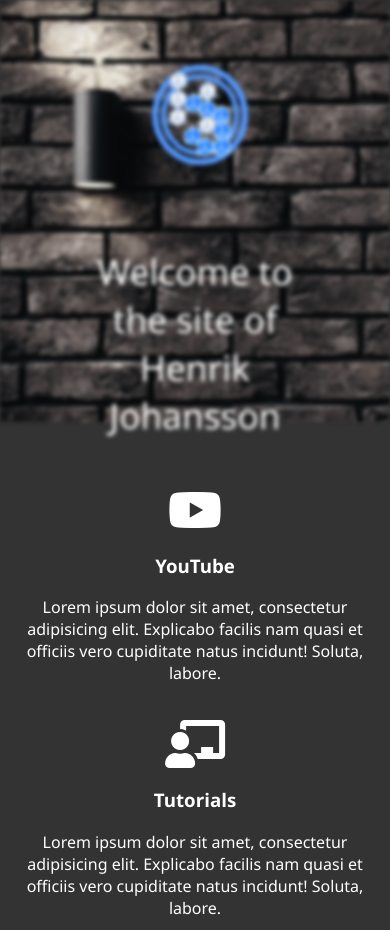
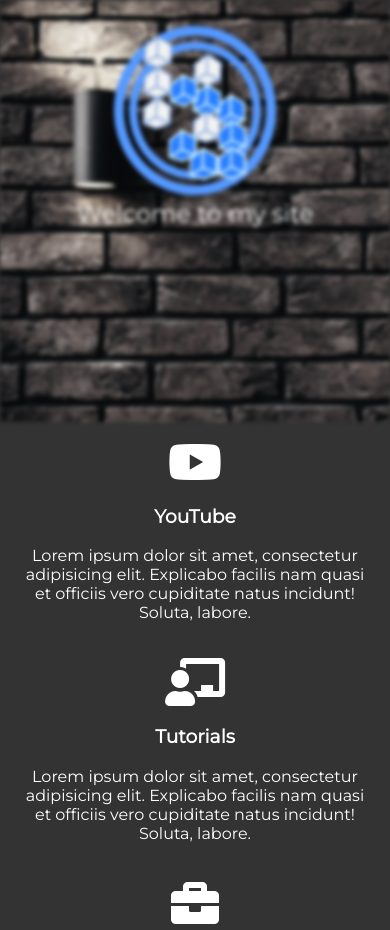
Before and after one commit to Henrik-Johansson1980/Web-Development, a plain HTML site: page landing_page1/index.html in a window 390 px wide. Shown: the top 930 px of the page. Drawn offline with Linux system fonts and the light colour scheme.

Commit message:
Complete Layout.

```diff
--- a/landing_page1/css/style.css
+++ b/landing_page1/css/style.css
@@ -1,8 +1,9 @@
+@import url('https://fonts.googleapis.com/css?family=Montserrat');
 body{
   background: rgba(0,0,0,0.8);
   margin: 0;
   color: #fff;
-  font-family: 'Segoe UI', Tahoma, Geneva, Verdana, sans-serif;
+  font-family: 'Montserrat', Tahoma, Geneva, Verdana, sans-serif;
 }
 
 .showcase::after{
@@ -15,48 +16,49 @@ body{
   background-position: center;
   display: block;
   filter: grayscale(.8) blur(10px);
+  -webkit-filter: grayscale(.8) blur(10px);
   transition: all 1000ms;
 }
 
 .showcase:hover{
   filter: blur(2px);
+  -webkit-filter: blur(2px);
 }
 
 .showcase:hover::after{
   filter: grayscale(.8) blur(0px);
+  -webkit-filter:grayscale(.8) blur(0px);
 }
 
 .content{
+  width: 80%;
   text-align: center;
   position: absolute;
   z-index: 1;
-  top:10%;
-  left: 25%;
-  width: 50%;
-  margin: 0 auto;
+  top:20%;
+  left: 10%;
   transition: all 1000ms;
 }
 
 .content .logo{
-  height: 700px;
-  width: 700px;
+  height: 30vh;
+
 }
 
 .content .title{
-  font-size: 2.2rem;
-  margin-top: 1rem;
+  font-size: 2em;
+  margin-top: 1em;
 }
 
 .content .text{
-  margin-top: 1rem;
-  line-height: 1.7;
+  margin-top: 1em;
 }
 
 .container{
   max-width: 960px;
   margin: auto;
   overflow: hidden;
-  padding: 4rem 1rem;
+  padding: 1em 1em;
 }
 
 .grid-3{
@@ -92,19 +94,26 @@ footer p {
 }
 
 /*Smaller screens*/
-@media (max-width: 560px) {
+@media (max-width: 568px) {
+
   .showcase::after{
     height: 50vh;
   }
 
   .content{
     top: 5%;
+    left: 10%;
     margin-top: 5px;
+    margin-left: auto;
   }
 
   .content .logo{
-    height: 200px;
-    width: 200px;
+    height: 20vh
+  }
+
+  .content .title{
+    font-size: 1.5em;
+    margin-top: auto;
   }
 
   .content .text{
@@ -114,4 +123,7 @@ footer p {
  .grid-3{
    grid-template-columns: 1fr;
  }
+ .grid-2{
+   grid-template-columns: 1fr;
+ }
 }
--- a/landing_page1/index.html
+++ b/landing_page1/index.html
@@ -4,6 +4,7 @@
   <meta charset="UTF-8">
   <meta name="viewport" content="width=device-width, initial-scale=1.0">
   <meta http-equiv="X-UA-Compatible" content="ie=edge">
+  <!--<link href="https://fonts.googleapis.com/css?family=Pinyon+Script" rel="stylesheet">-->
   <link rel="stylesheet" href="https://use.fontawesome.com/releases/v5.6.3/css/all.css" integrity="sha384-UHRtZLI+pbxtHCWp1t77Bi1L4ZtiqrqD80Kn4Z8NTSRyMA2Fd33n5dQ8lWUE00s/" crossorigin="anonymous">
   <link rel="stylesheet" href="css/style.css">
   <title>Henrik Johansson</title>
@@ -13,8 +14,8 @@
   <header class="showcase">
     <div class="content">
       <!--Logotype-->
-      <img src="images/logo.svg" alt="Henrik Johansson logo" class="logo">
-      <div class="title">Welcome to the site of Henrik Johansson</div>
+      <img src="images/logo.png" alt="Henrik Johansson logo" class="logo">
+      <div class="title">Welcome to my site</div>
       <div class="text">Lorem ipsum dolor sit amet, consectetur adipisicing elit. Dicta, delectus.</div>
     </div>
   </header>
@@ -41,13 +42,14 @@
         </p>
       </div>
     </div>
+  </div>
   </section>
   <!--About me-->
   <section class="about bg-light">
     <div class="container">
       <div class="grid-2">
         <div class="center">
-          <i class="fas fa-laptop-code fa-10x"></i>
+          <i class="fas fa-laptop-code fa-8x"></i>
         </div>
         <div>
           <h3>About me</h3>
@@ -59,7 +61,7 @@
     </div>
   </section>
   <footer class="center bg-dark">
-    <p>Henrik Johansson &copy 2018</p>
+    <p>Henrik Johansson &copy; 2018</p>
   </footer>
 </body>
 </html>
```
Also changed, not shown: landing_page1/images/logo.png (added).
